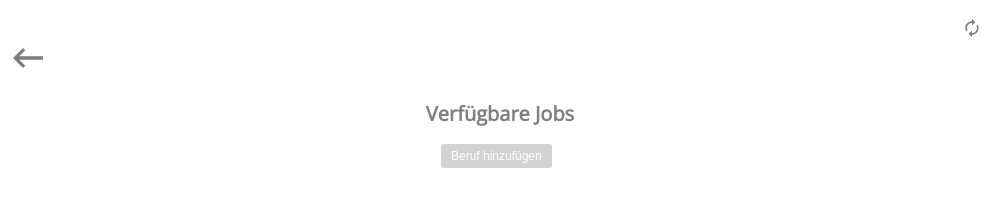
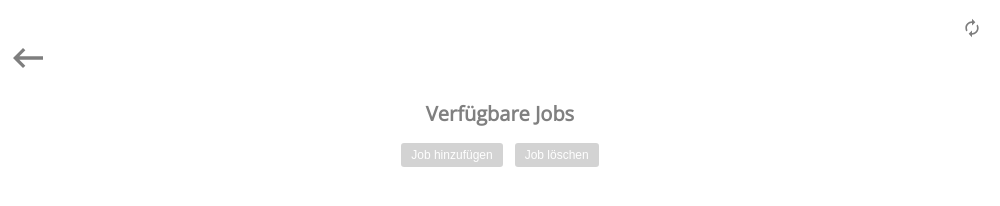
Before and after one commit to Velajuel121/Organigramm, an Electron app: page Orgranigramm/viewJobs.html in a window 1000 px wide. Drawn offline with nearby package versions, Linux system fonts and the light colour scheme; no server answers.

Commit message:
added function to delete workers and jobs

```diff
--- a/Orgranigramm/style.css
+++ b/Orgranigramm/style.css
@@ -82,11 +82,14 @@ img:hover {
     display: none;
 }
 
-
+.centerButton {
+    display: flex;
+    justify-content: center;
+    align-items: center;
+    height: 100%;
+  }
 button {
     padding-top: 20px;
-    margin-left: 44%;
-    margin-right: 44%;
     background-color: darkgray;
     border: none;
     color: white;
@@ -98,6 +101,7 @@ button {
     border-radius: 3px;
     opacity: 0.5;
     transition-duration: 0.4s;
+    padding: 5px 10px;
 }
 
 button:hover {
--- a/Orgranigramm/viewJobs.html
+++ b/Orgranigramm/viewJobs.html
@@ -23,13 +23,23 @@
         </div>
         <h2>Verfügbare Jobs</h2>
         <div id="tableData"></div>
-        <button onclick="location.href='addJobs.html'">Beruf hinzufügen</button>
+        <div class="centerButton">
+            <button style="margin-right:0.5em" onclick="location.href='addJobs.html'">Job hinzufügen</button>
+            <button style="margin-left: 0.5em" onclick="deleteJobs()">Job löschen</button>
+        </div>
     </div>
     <script>
+        function deleteJobs() {
+            const storage = require('electron-json-storage');
+            storage.remove('jobs', function (error) {
+                if (error) throw error;
+            });
+            location.reload();
+        }
         window.onload = view;
         function view() {
             const storage = require('electron-json-storage');
-            bubbleSort();
+            //bubbleSort();
             storage.get('jobs', function (error, data) {
                 if (error) throw error;
                 var container = document.getElementById("tableData");
@@ -53,8 +63,7 @@
 
 
                 var Parent = document.getElementById("tableData");
-                while(Parent.hasChildNodes())
-                {
+                while (Parent.hasChildNodes()) {
                     Parent.removeChild(Parent.firstChild);
                 }
 
@@ -86,7 +95,7 @@
             });
         }
 
-        function bubbleSort() {
+       /* function bubbleSort() {
 
             const storage = require('electron-json-storage');
 
@@ -97,12 +106,12 @@
                 for (var i = (length - 1); i >= 0; i--) {
                     //Number of passes
                     for (var j = (length - i); j > 0; j--) {
-                            console.log("A: "+data[j]);                 //OBJECT
-                                console.log("B: "+data[j-1]);
+                        console.log("A: " + data[j]);                 //OBJECT
+                        console.log("B: " + data[j - 1]);
                         //Compare the adjacent positions
                         if (data[j] < data[j - 1]) {
-                                console.log("A: "+data[j]);
-                                console.log("B: "+data[j-1]);
+                            console.log("A: " + data[j]);
+                            console.log("B: " + data[j - 1]);
                             //Swap the numbers
                             var tmp = data[j];
                             data[j] = data[j - 1];
@@ -113,13 +122,13 @@
                 storage.set('jobs', data, (err) => {
                     if (err) {
                         console.log(err);
-                            }storage.set
+                    } storage.set
                 });
             });
 
 
 
-        }
+        }*/
     </script>
 </body>
 
```
Also changed, not shown: Orgranigramm/viewStaff.html (+12 -3 lines). Lines whose indentation alone changed are shown as unchanged.
